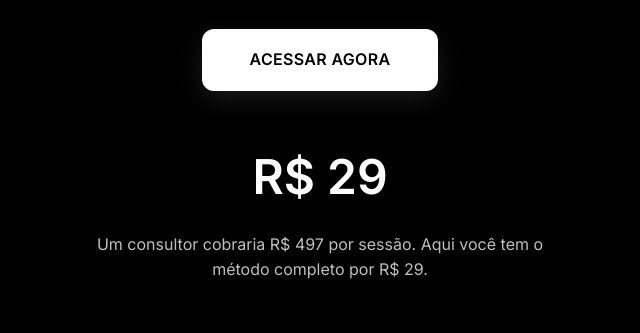
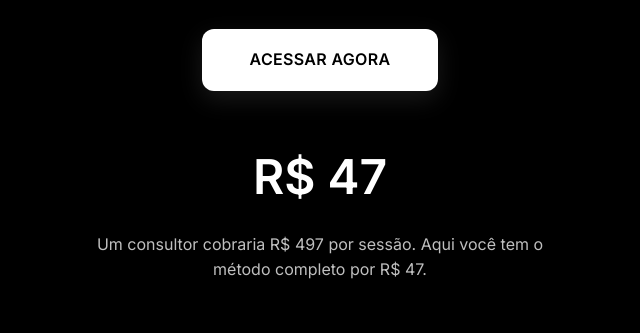
Before and after one commit to ocodigodamentedigital-alt/CODIGO-DA-MENTE-DIGITAL, a plain HTML site: page index.html in a window 1280 px wide. Shown: the part 3000-3333 px from the top of the page, 320-960 px from the left. Drawn offline with nearby package versions, Linux system fonts and the light colour scheme.

Commit message:
Update index.html

```diff
--- a/index.html
+++ b/index.html
@@ -453,9 +453,9 @@
             <div class="cta-block">
                 <a class="btn" href="https://pay.cakto.com.br/u5977qi_671277">ACESSAR AGORA</a>
                 <div class="price-section">
-                    <div class="price-main">R$ 29</div>
+                    <div class="price-main">R$ 47</div>
                     <p class="price-comparison">
-                        Um consultor cobraria R$ 497 por sessão. Aqui você tem o método completo por R$ 29.
+                        Um consultor cobraria R$ 497 por sessão. Aqui você tem o método completo por R$ 47.
                     </p>
                 </div>
             </div>
```
